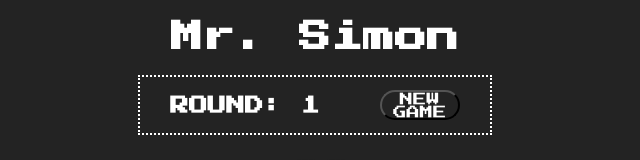
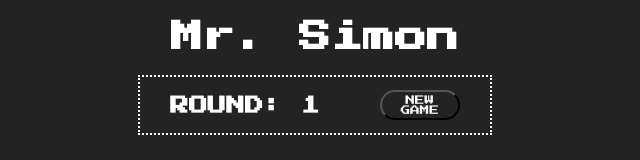
Before and after one commit to ZaneMeroff/simon_game, a React (Create React App) app: page / in a window 1280 px wide. Shown: the top 160 px of the page, without its empty margins (325-965 px from the left). Built offline with nearby package versions, Linux system fonts and the light colour scheme.

Commit message:
Add style

```diff
--- a/src/Components/ScoreBoard/ScoreBoard.css
+++ b/src/Components/ScoreBoard/ScoreBoard.css
@@ -15,6 +15,7 @@
   outline: none;
   margin-left: 30px;
   margin-right: 30px;
+  font-size: 60%;
 }
 
 .new-game-button:hover {
```
